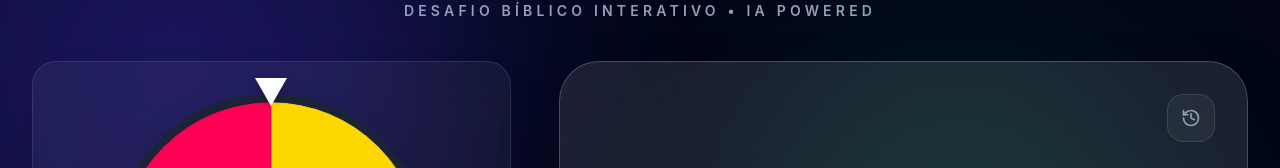
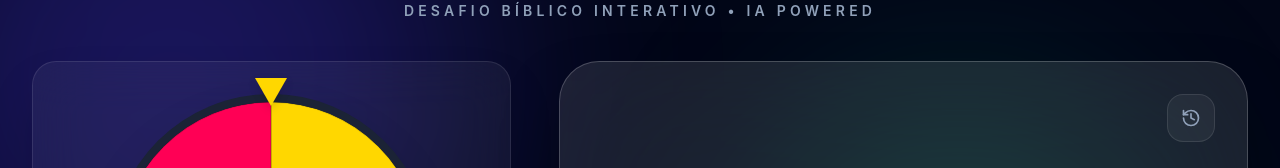
Before and after one commit to renatfinal/Roleta-de-Sabedoria-Biblica-, a Next.js app: page / in a window 1280 px wide. Shown: the part 115-283 px from the top of the page. Built offline with nearby package versions, Linux system fonts and the light colour scheme.

Commit message:
fix(roulette): Color roulette pointer dynamically
Dynamically color the roulette pointer based on the currently selected player's color. This improves visual feedback for the user during gameplay.

```diff
--- a/components/roulette.tsx
+++ b/components/roulette.tsx
@@ -206,7 +206,14 @@ export default function Roulette({ players, setPlayers, onWinnerSelect, selected
           </div>
         </div>
 
-        <div className="absolute -top-4 left-1/2 -translate-x-1/2 w-0 h-0 border-l-[16px] border-l-transparent border-r-[16px] border-r-transparent border-t-[28px] border-t-white drop-shadow-lg z-30 pointer-events-none filter drop-shadow-[0_4px_8px_rgba(0,0,0,0.5)]"></div>
+        <div
+          className="absolute -top-4 left-1/2 -translate-x-1/2 w-0 h-0 border-l-[16px] border-l-transparent border-r-[16px] border-r-transparent border-t-[28px] drop-shadow-lg z-30 pointer-events-none filter drop-shadow-[0_4px_8px_rgba(0,0,0,0.5)] transition-colors duration-75"
+          style={{
+            borderTopColor: players.length > 0
+              ? COLORS[Math.floor(((360 - (rotation % 360)) % 360) / (360 / players.length)) % COLORS.length]
+              : 'white'
+          }}
+        ></div>
       </div>
 
       <div className="flex-1 flex flex-col">
```
